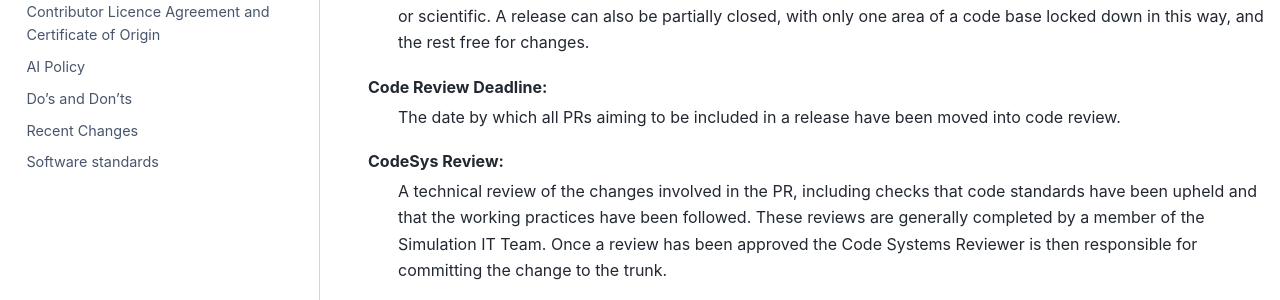
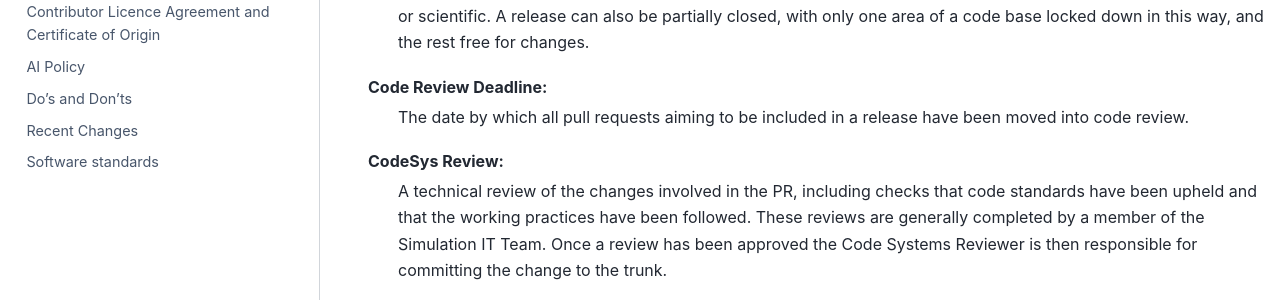
Before and after one commit to MetOffice/simulation-systems, a Sphinx documentation site: the page built from source/FurtherDetails/glossary.rst, in a window 1280 px wide and 900 px high. Shown: the part 307-607 px from the top of the window. Built offline with Sphinx 7.4.7 and the PyData theme 0.15.4, drawn with Linux system fonts in a browser that asks for light colours.

Commit message:
Apply suggestion from @jennyhickson
Co-authored-by: Jenny Hickson <61183013+jennyhickson@users.noreply.github.com>

```diff
--- a/source/FurtherDetails/glossary.rst
+++ b/source/FurtherDetails/glossary.rst
@@ -10,7 +10,7 @@ Closed Release:
     this way, and the rest free for changes.
 
 Code Review Deadline:
-    The date by which all PRs aiming to be included in a release have been
+    The date by which all pull requests aiming to be included in a release have been
     moved into code review.
 
 CodeSys Review:
```
